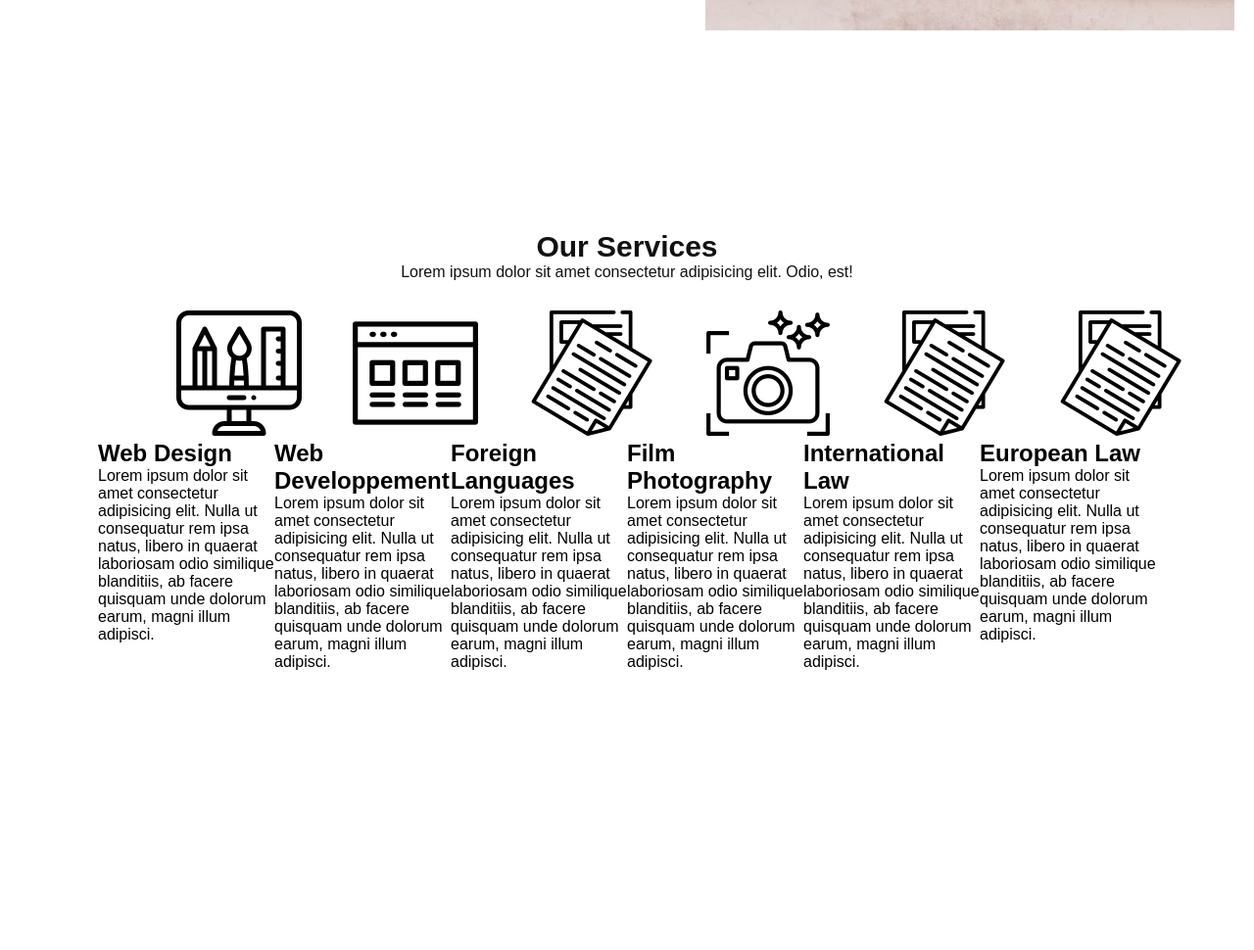
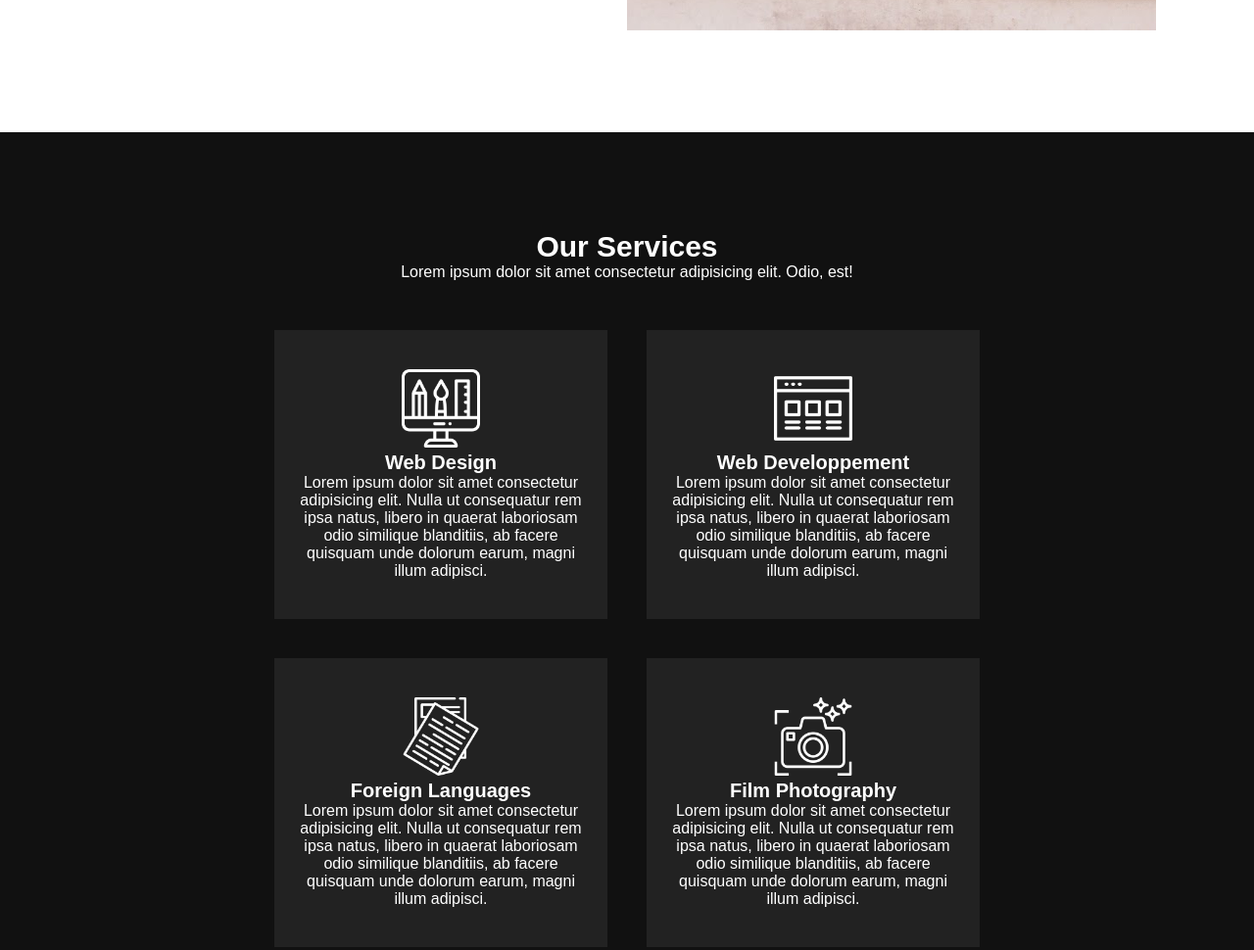
Before and after one commit to leogirardeau/Portfolio-exercice, a plain HTML site: page index.html in a window 1280 px wide. Shown: the part 1739-2709 px from the top of the page at 98% size. Before the commit the page ends 2524 px from the top, so only its background shows below. Drawn offline with Linux system fonts and the light colour scheme; a script that the page names is missing.

Commit message:
services content editing

```diff
--- a/index.html
+++ b/index.html
@@ -66,7 +66,7 @@
       </div>
     </section>
     <section class="services">
-      <div class="heading">
+      <div class="heading white">
         <h2>Our Services</h2>
         <p>
           Lorem ipsum dolor sit amet consectetur adipisicing elit. Odio, est!
--- a/styles.css
+++ b/styles.css
@@ -42,7 +42,7 @@ section {
 
 .btn {
   position: relative;
-  background: #2196f3;
+  background: lightcoral;
   display: inline-block;
   color: #fff;
   margin-top: 20px;
@@ -144,5 +144,43 @@ header.sticky ul li a {
 
 img {
   max-width: 100%;
-  margin-left: 80px;
 }
+
+.services {
+  background: #111;
+}
+
+.heading.white {
+  color: #fff;
+}
+
+.services .content {
+  display: flex;
+  justify-content: center;
+  flex-wrap: wrap;
+  flex-direction: row;
+}
+
+.services .content .servicesBx {
+  padding: 40px 20px;
+  background: #222;
+  color: #fff;
+  max-width: 340px;
+  margin: 20px;
+  text-align: center;
+  transition: 0.5s;
+}
+
+.services .content .servicesBx:hover {
+  background: lightcoral;
+}
+
+.services .content .servicesBx img {
+  max-width: 80px;
+  filter: invert(1);
+}
+
+.services .content .servicesBx h2 {
+  font-size: 20px;
+  font-weight: 600;
+}
```
